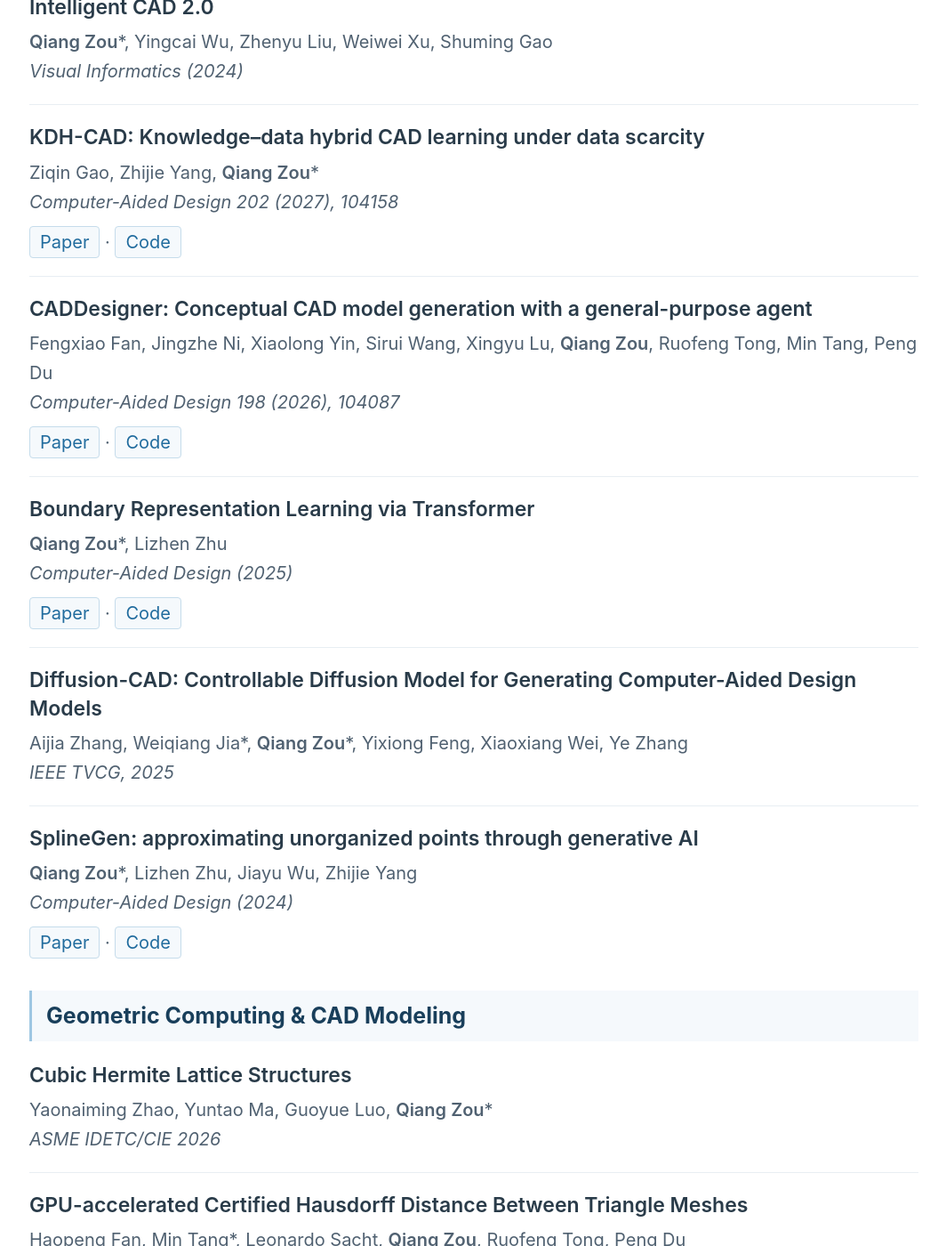
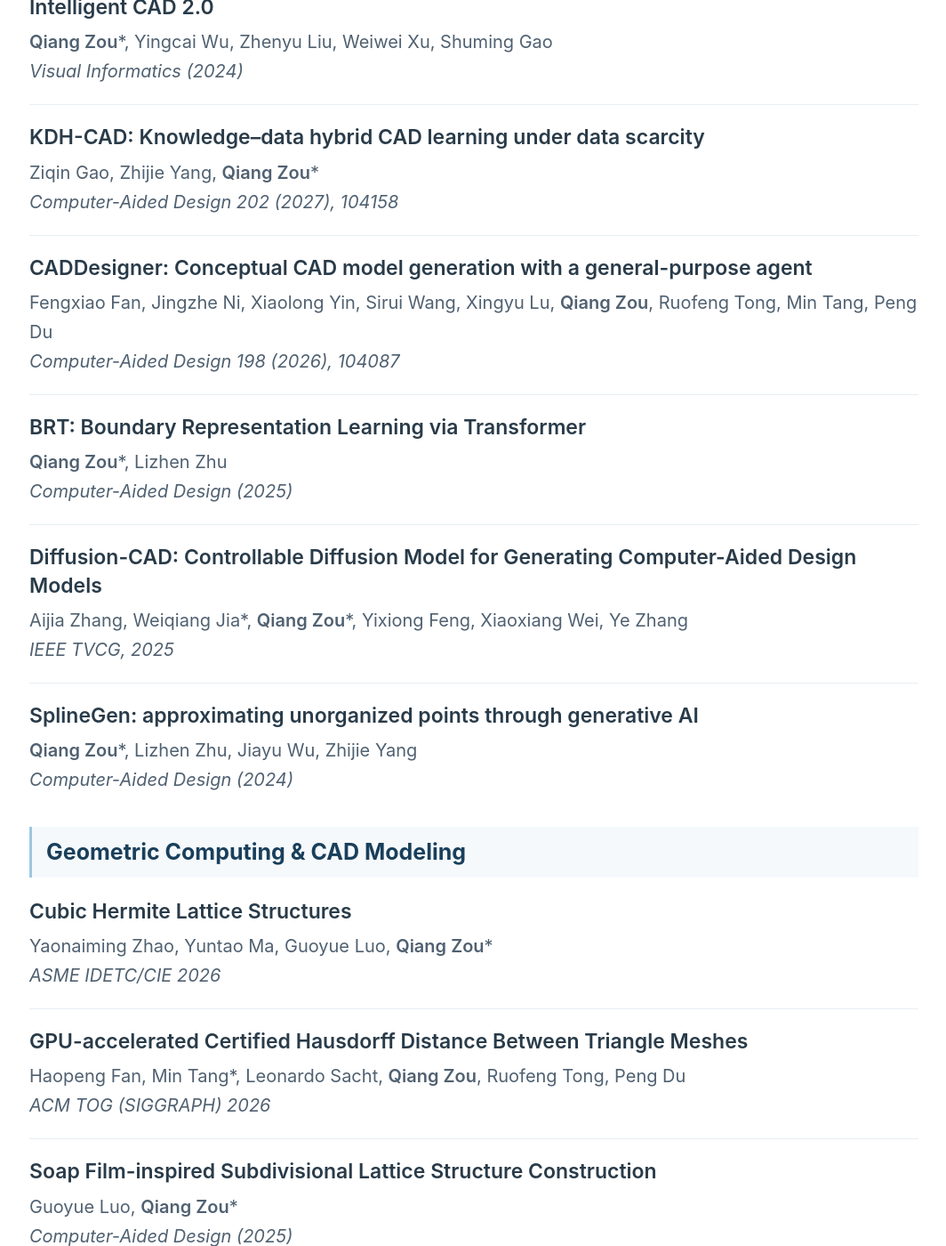
Before and after one commit to Qiang-Zou/Qiang-Zou.github.io, a Jekyll site: the page built from _pages/research.md, in a window 1280 px wide and 1400 px high, scrolled down 620 px. Shown: the whole window at 89% size, without its empty margins (59-1123 px from the left). Built offline with Jekyll 4.4.1, drawn with Linux system fonts in a browser that asks for light colours; some of the changed text lies outside the part shown.

Commit message:
Simplify research publication entries and prefix the BRT title

```diff
--- a/_pages/research.md
+++ b/_pages/research.md
@@ -28,23 +28,17 @@
 
   *Computer-Aided Design 202 (2027), 104158*
 
-  [Paper](https://doi.org/10.1016/j.cad.2026.104158) · [Code](https://github.com/Qiang-Zou/KDH-CAD)
-
 - **CADDesigner: Conceptual CAD model generation with a general-purpose agent**
 
   Fengxiao Fan, Jingzhe Ni, Xiaolong Yin, Sirui Wang, Xingyu Lu, **Qiang Zou**, Ruofeng Tong, Min Tang, Peng Du
 
   *Computer-Aided Design 198 (2026), 104087*
 
-  [Paper](https://doi.org/10.1016/j.cad.2026.104087) · [Code](https://github.com/562590763/CADDesigner-Code)
-
-- **Boundary Representation Learning via Transformer**
+- **BRT: Boundary Representation Learning via Transformer**
 
   **Qiang Zou**\*, Lizhen Zhu
 
   *Computer-Aided Design (2025)*
-
-  [Paper](https://doi.org/10.1016/j.cad.2025.103940) · [Code](https://github.com/Qiang-Zou/BRT)
 
 - **Diffusion-CAD: Controllable Diffusion Model for Generating Computer-Aided Design Models**
 
@@ -57,8 +51,6 @@
   **Qiang Zou**\*, Lizhen Zhu, Jiayu Wu, Zhijie Yang
 
   *Computer-Aided Design (2024)*
-
-  [Paper](https://doi.org/10.1016/j.cad.2024.103809) · [Code](https://github.com/Qiang-Zou/SplineGen)
 
 ### Geometric Computing & CAD Modeling <span id="microstructures"></span> {#geometric-computing}
 
@@ -80,23 +72,17 @@
 
   *Computer-Aided Design (2025)*
 
-  [Paper](https://doi.org/10.1016/j.cad.2025.103950) · [Code](https://github.com/Qiang-Zou/Subdiv-Lattice)
-
 - **A Quasi-Optimal Shape Design Method for Lattice Structure Construction**
 
   Sifan Chen, Guoyue Luo, Yuan Kong\*, **Qiang Zou**\*
 
   *ASME Trans. JMD (2025)*
 
-  [Paper](https://doi.org/10.1115/1.4068955) · [Code](https://github.com/Qiang-Zou/LatticeConstruction)
-
 - **Matrix representation and GPU-optimized parallel B-spline computing**
 
   J Wu, Z Feng, **Q Zou**\*
 
   *Computer-Aided Design, 2025*
-
-  [Paper](https://doi.org/10.1016/j.cad.2025.103948) · [Code](https://github.com/Qiang-Zou/Matrix-CAD)
 
 - **Determining valid parameter ranges for multiparameter editing of 3D parametric CAD models**
 
@@ -116,15 +102,11 @@
 
   *Computer-Aided Design (2024)*
 
-  [Paper](https://doi.org/10.1016/j.cad.2024.103732) · [Code](https://github.com/Qiang-Zou/MetaMesh)
-
 - **TPMS2STEP: error-controlled and C2 continuity-preserving translation of TPMS models to STEP files based on constrained-PIA**
 
   Yaonaiming Zhao, **Qiang Zou**\*, Guoyue Luo, Jiayu Wu, Sifan Chen, Depeng Gao, Minghao Xuan, Fuyu Wang
 
   *Computer-Aided Design (2024)*
-
-  [Paper](https://doi.org/10.1016/j.cad.2024.103726) · [Code](https://github.com/Qiang-Zou/TPMS2STEP)
 
 - **Persistent Homology-Driven Optimization of Effective Relative Density Range for Triply Periodic Minimal Surfaces**
 
@@ -137,8 +119,6 @@
   Z Bao, W Liu, **Q Zou**\*
 
   *Journal of Computer-Aided Design & Computer Graphics, 2023*
-
-  [Paper](https://www.jcad.cn/cn/article/doi/10.3724/SP.J.1089.2023.2023-00003) · [Code](https://github.com/Qiang-Zou/GPU-NURBS)
 
 - **Variational Direct Modeling: A framework towards integration of parametric modeling and direct modeling in CAD**
 
@@ -169,8 +149,6 @@
   Shengjun Liu, Tao Liu, **Qiang Zou**, Weiming Wang, Eugeni L. Doubrovski, Charlie C. L. Wang\*
 
   *ASME Trans. JCISE. 21.6 (2021): 061003*
-
-  [Paper](https://asmedigitalcollection.asme.org/computingengineering/article/21/6/061003/1100541/Memory-Efficient-Modeling-and-Slicing-of-Large) · [Code](https://github.com/Qiang-Zou/ImplicitSlicer)
 
 - **A decision-support method for information inconsistency resolution in direct modeling of CAD models**
 
```
Also changed, not shown: README.md (+2 -4 lines).
